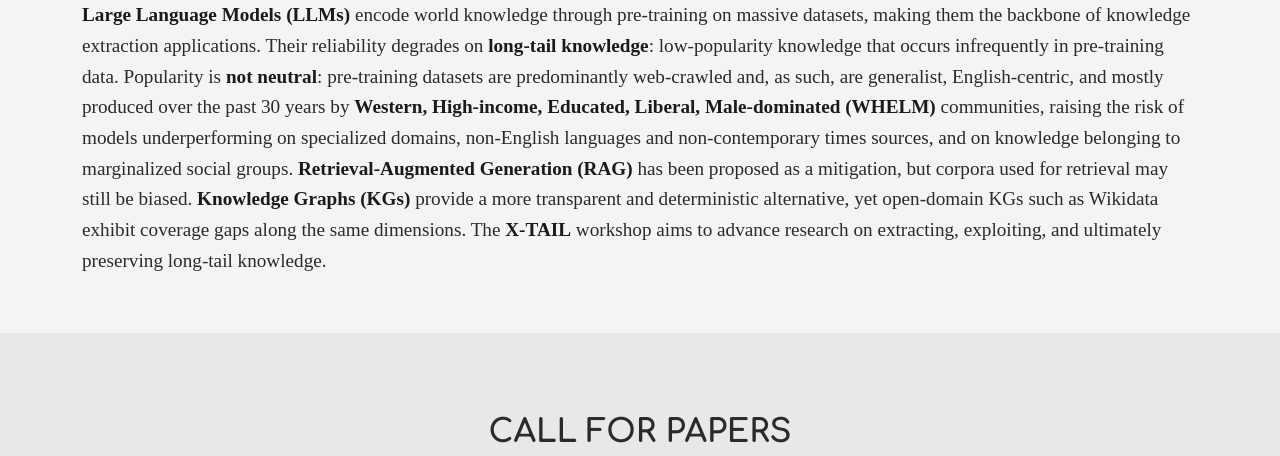
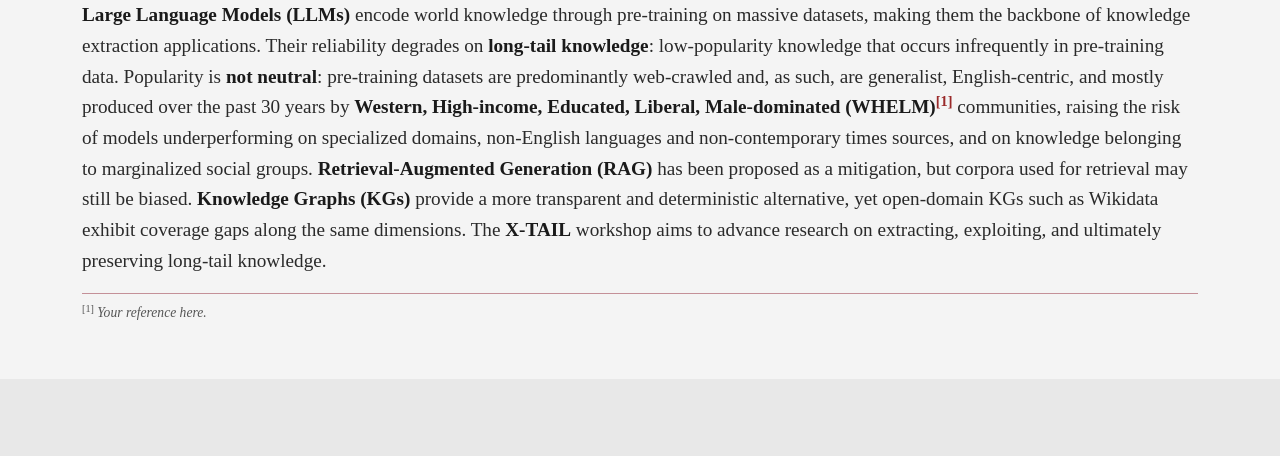
Before and after one commit to arianna-graciotti/xTail-website, a plain HTML site: page index.html in a window 1280 px wide. Shown: the part 707-1163 px from the top of the page. Drawn offline with nearby package versions, Linux system fonts and the light colour scheme; a web font is replaced by a local one.

Commit message:
Add WHELM footnote placeholder

```diff
--- a/css/styles.css
+++ b/css/styles.css
@@ -299,6 +299,23 @@ h1, h2, h3, h4, h5, h6 {
     margin-bottom: 20px;
 }
 
+.footnotes {
+    margin-top: 1rem;
+    padding-top: 0.5rem;
+    border-top: 1px solid #C49098;
+    font-size: 0.85rem;
+    color: #555;
+}
+
+.footnote-ref {
+    color: #9A2A2A;
+    text-decoration: none;
+}
+
+.footnote-ref:hover {
+    text-decoration: underline;
+}
+
 /* Keynote speaker image adjustments */
 .keynote-img {
     width: 100%;
--- a/index.html
+++ b/index.html
@@ -104,7 +104,10 @@
             <h2 class="section-heading text-uppercase">About</h2>
         </div>
         <div class="text-content">
-            <p><strong>Large Language Models (LLMs)</strong> encode world knowledge through pre-training on massive datasets, making them the backbone of knowledge extraction applications. Their reliability degrades on <strong>long-tail knowledge</strong>: low-popularity knowledge that occurs infrequently in pre-training data. Popularity is <strong>not neutral</strong>: pre-training datasets are predominantly web-crawled and, as such, are generalist, English-centric, and mostly produced over the past 30 years by <strong>Western, High-income, Educated, Liberal, Male-dominated (WHELM)</strong> communities, raising the risk of models underperforming on specialized domains, non-English languages and non-contemporary times sources, and on knowledge belonging to marginalized social groups. <strong>Retrieval-Augmented Generation (RAG)</strong> has been proposed as a mitigation, but corpora used for retrieval may still be biased. <strong>Knowledge Graphs (KGs)</strong> provide a more transparent and deterministic alternative, yet open-domain KGs such as Wikidata exhibit coverage gaps along the same dimensions. The <strong>X-TAIL</strong> workshop aims to advance research on extracting, exploiting, and ultimately preserving long-tail knowledge.</p>
+            <p><strong>Large Language Models (LLMs)</strong> encode world knowledge through pre-training on massive datasets, making them the backbone of knowledge extraction applications. Their reliability degrades on <strong>long-tail knowledge</strong>: low-popularity knowledge that occurs infrequently in pre-training data. Popularity is <strong>not neutral</strong>: pre-training datasets are predominantly web-crawled and, as such, are generalist, English-centric, and mostly produced over the past 30 years by <strong>Western, High-income, Educated, Liberal, Male-dominated (WHELM)<sup><a href="#ref-whelm" class="footnote-ref">[1]</a></sup></strong> communities, raising the risk of models underperforming on specialized domains, non-English languages and non-contemporary times sources, and on knowledge belonging to marginalized social groups. <strong>Retrieval-Augmented Generation (RAG)</strong> has been proposed as a mitigation, but corpora used for retrieval may still be biased. <strong>Knowledge Graphs (KGs)</strong> provide a more transparent and deterministic alternative, yet open-domain KGs such as Wikidata exhibit coverage gaps along the same dimensions. The <strong>X-TAIL</strong> workshop aims to advance research on extracting, exploiting, and ultimately preserving long-tail knowledge.</p>
+            <div class="footnotes">
+                <p id="ref-whelm"><sup>[1]</sup> <em>Your reference here.</em></p>
+            </div>
         </div>
     </div>
 </section>
```
